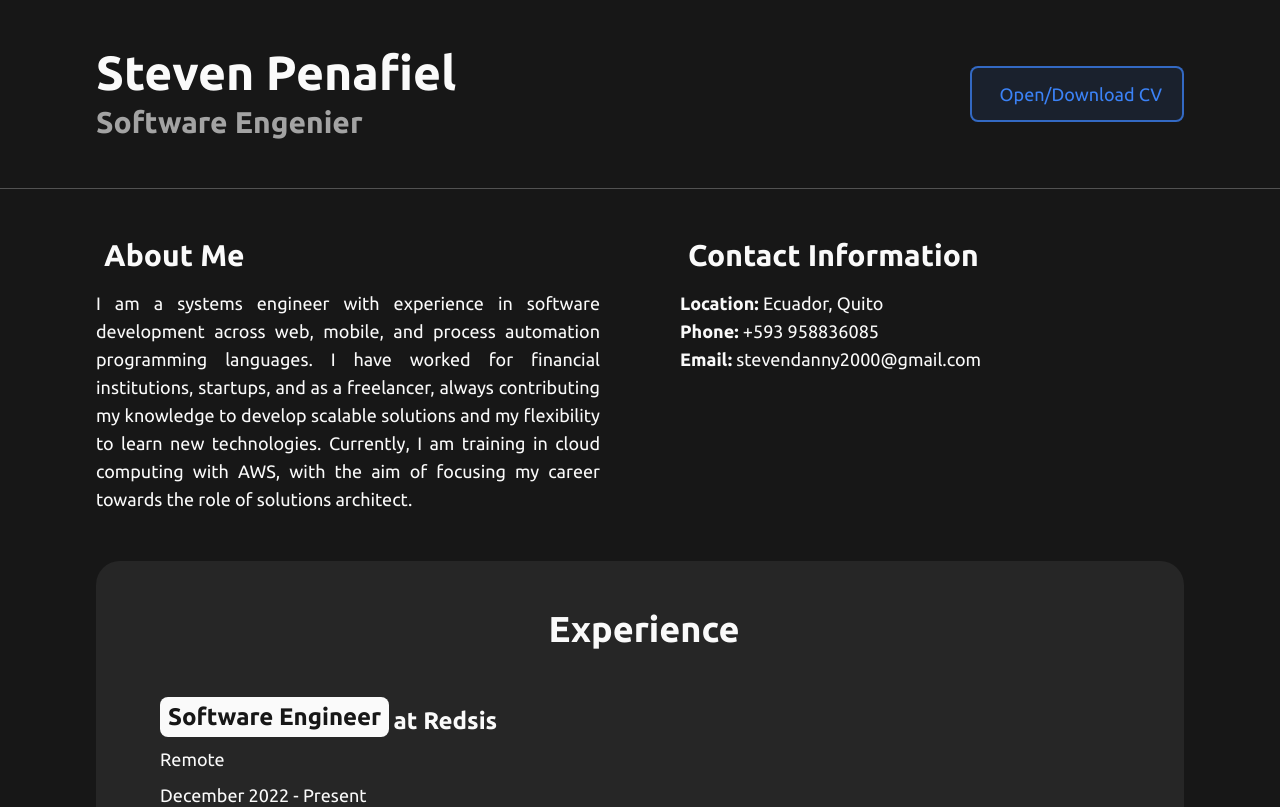
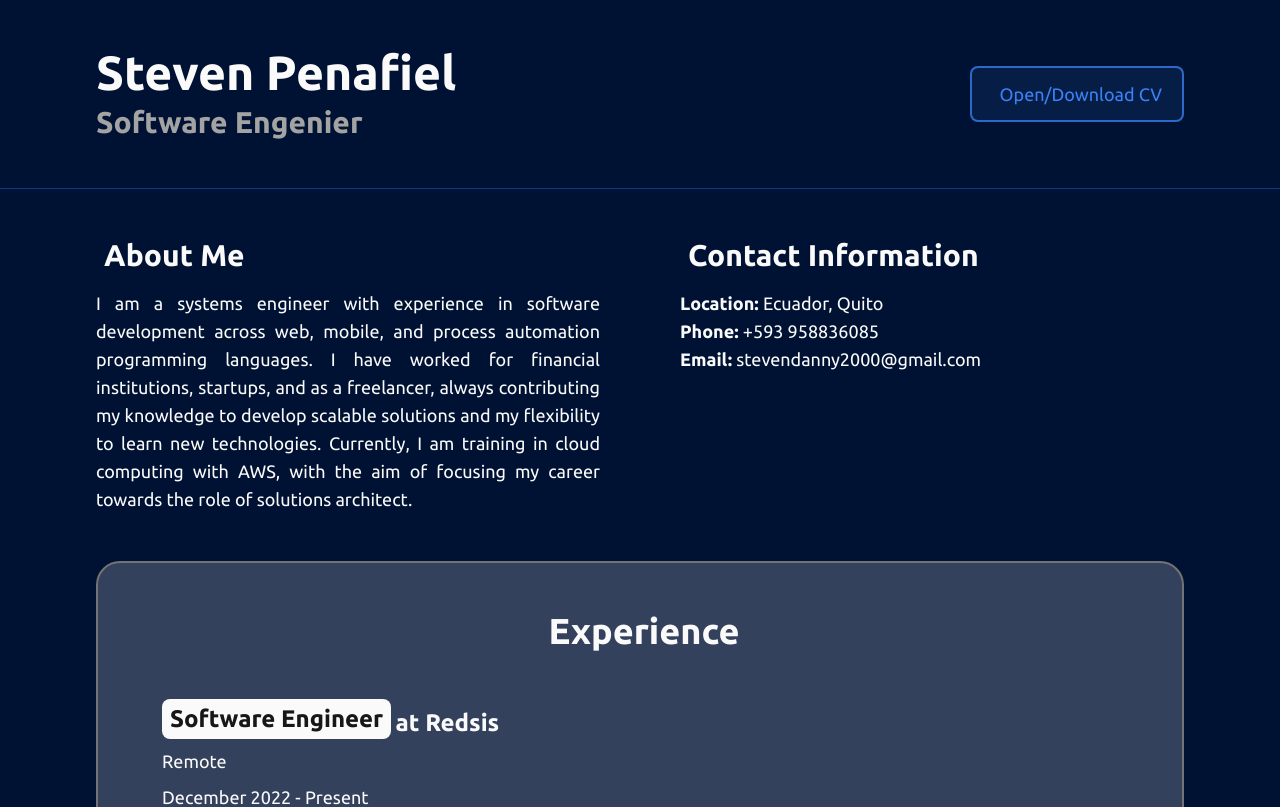
Before and after one commit to stvdn/stvdn.github.io, a Next.js app: page / in a window 1280 px wide. Shown: the top 807 px of the page. Built offline with nearby package versions, Linux system fonts and the light colour scheme.

Commit message:
Change palette

```diff
--- a/app/Experience.tsx
+++ b/app/Experience.tsx
@@ -53,7 +53,7 @@ export const Experience: React.FC = () => {
   const experienceList: ExperencieItem[] = experiences;
 
   return (
-    <div className="bg-neutral-800 rounded-3xl flex flex-col items-center sm:mx-24 sm:px-16">
+    <div className="bg-[#33415c] border-2 border-neutral-500 rounded-3xl flex flex-col items-center sm:mx-24 sm:px-16">
       <h1 className="flex items-center justify-center gap-2 text-4xl font-bold mt-12">
         <span className="icon-[line-md--briefcase-filled]"></span>
         Experience
--- a/app/layout.tsx
+++ b/app/layout.tsx
@@ -14,7 +14,7 @@ export default function RootLayout({
           rel="stylesheet"
         ></link>
       </head>
-      <body className="bg-neutral-900">{children}</body>
+      <body className="bg-[#001233]">{children}</body>
     </html>
   );
 }
--- a/app/page.tsx
+++ b/app/page.tsx
@@ -8,7 +8,7 @@ export default function Page() {
   return (
     <div className="grid grid-cols-1 justify-items-center w-100 text-neutral-50 text-md md:text-lg text-justify w-full">
       <Header />
-      <div className="h-px w-full bg-neutral-600"></div>
+      <div className="h-px w-full bg-[#004080]"></div>
       <About />
       <Experience />
       <Archivement />
```
Also changed, not shown: 2 other files (tests, documents, lock files or other folders).
